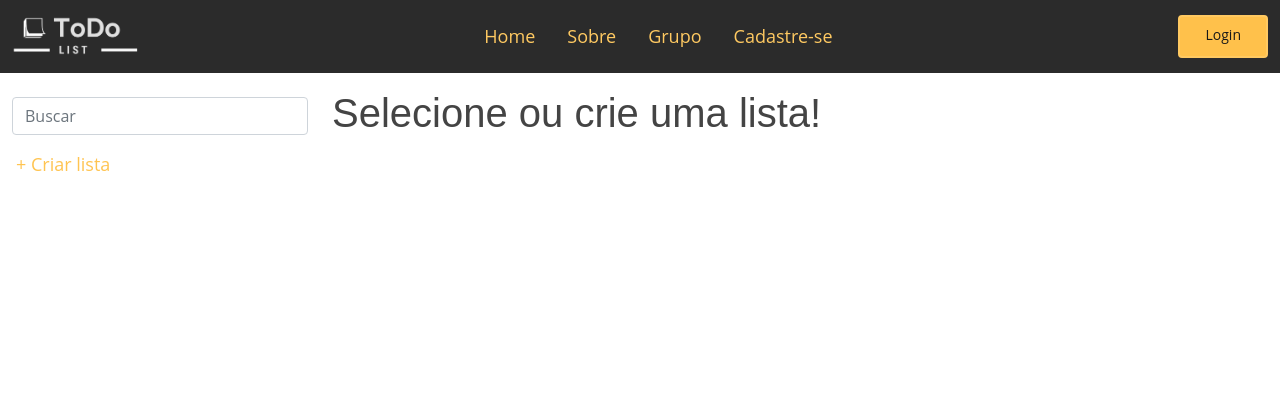
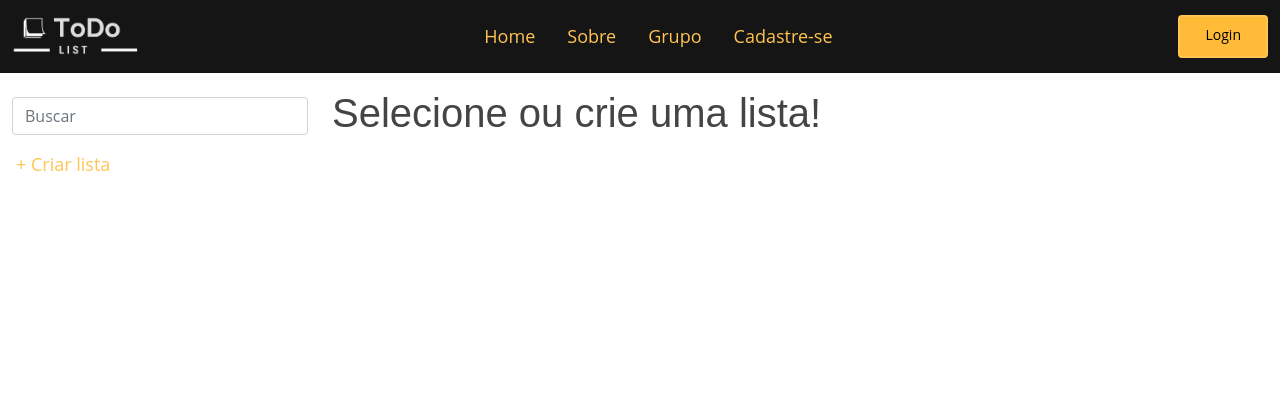
Before and after one commit to CaioUFMS/todolist, a Python web app: template todoapp/templates/lista.html in a window 1280 px wide. Shown: the top 420 px of the page. Run offline with Jinja, Linux system fonts and the light colour scheme; the template is opened without the code that fills it, so the values that code supplies are empty.

Commit message:
mudando opacidade da nav

```diff
--- a/todoapp/static/css/styles.css
+++ b/todoapp/static/css/styles.css
@@ -67,7 +67,7 @@
 
 .nav-main{
   background:  #151515;
-  opacity: 0.9;
+  opacity: 1;
 }
 
 body {
```
